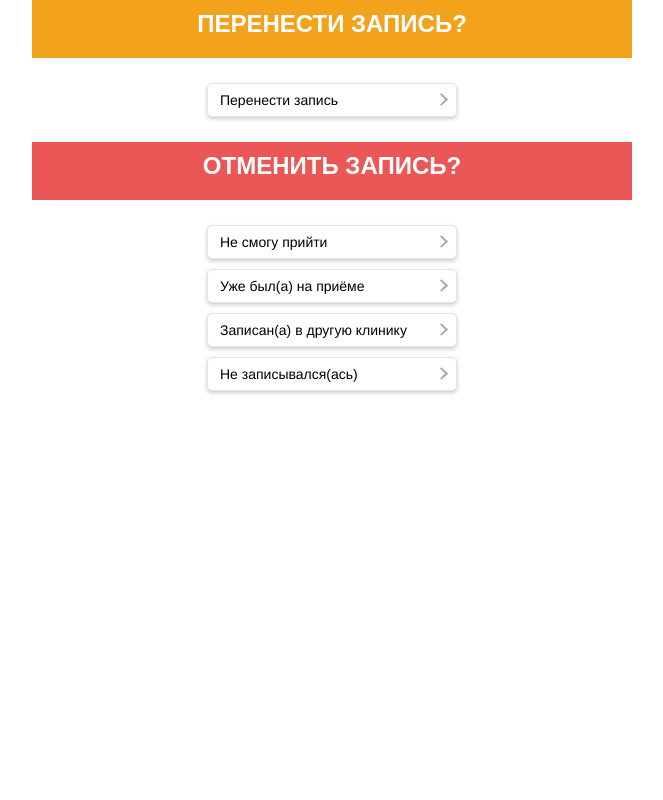
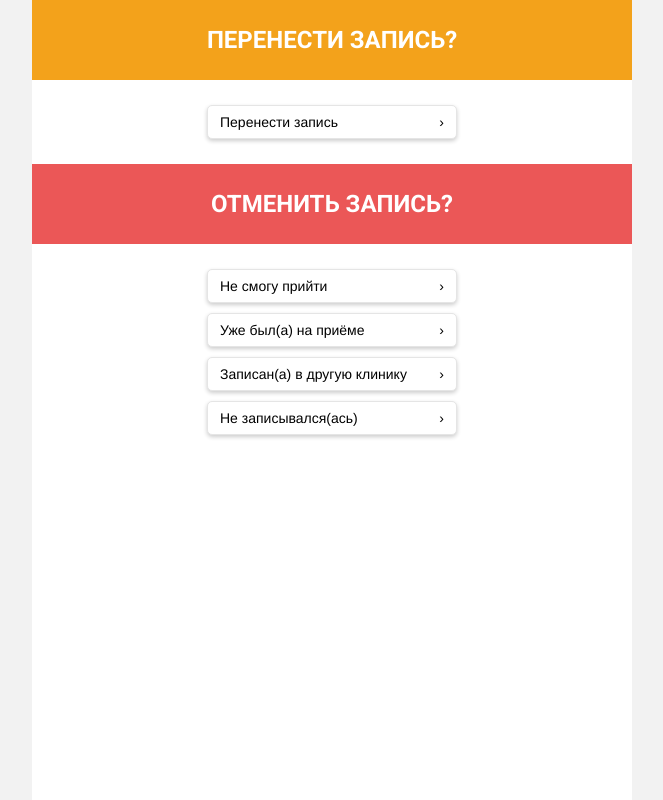
Before and after one commit to ALevkas/EmailWork, a plain HTML site: page transfer_cancel/index.html in a window 1280 px wide. Shown: the whole page, without its empty margins (308-971 px from the left). Drawn offline with Linux system fonts and the light colour scheme.

Commit message:
Email: поправил верстку во всех шаблонах

```diff
--- a/transfer_cancel/index.html
+++ b/transfer_cancel/index.html
@@ -9,18 +9,27 @@
     <title></title>
     <!-- <link rel="stylesheet" href="style.css"> -->
     <style>
+        @import url(http://fonts.googleapis.com/css?family=Roboto:400,100,300,500,700,900);
+        @import url(http://fonts.googleapis.com/css?family=Roboto+Condensed:400,300,700);
+
         /* Basics */
+        html {
+            height: 100%;
+        }
+
         body {
             Margin: 0;
             padding: 0;
             min-width: 100%;
-            background-color: #ffffff;
+            background-color: #f2f2f2;
+            font-family: 'Roboto';
+            min-height: 100%;
         }
 
         table {
             border-spacing: 0;
-            font-family: sans-serif;
             color: #333333;
+            background-color: #ffffff;
         }
 
         td {
@@ -46,6 +55,8 @@
             margin: 0 auto;
             width: 100%;
             max-width: 600px;
+            min-height: 100%;
+            position: fixed;
         }
 
         .inner {
@@ -93,17 +104,19 @@
         .one-column p {
             font-size: 24px;
             font-weight: bold;
-            Margin-bottom: 10px;
+            Margin: 10px 0 10px 0;
             color: #ffffff;
             text-transform: uppercase;
         }
 
         .header {
             background-color: #F3A21B;
+            height: 80px;
         }
 
         .headerTwo {
             background-color: #EB5757;
+            height: 80px;
         }
 
         .attetion {
@@ -130,7 +143,7 @@
             font-size: 14px;
             color: #000000;
             text-decoration: none;
-            display: inline-block;
+            display: block;
         }
 
         .otst {
@@ -148,6 +161,14 @@
 
         .indent {
             padding: 11px 10px 0 0;
+        }
+
+        .first-button {
+            height: 80px;
+        }
+
+        .twoGroup-button {
+            vertical-align: top;
         }
 
 
@@ -173,7 +194,7 @@
             <![endif]-->
             <table class="outer" align="center">
                 <!-- заголовок -->
-                <tr>
+                <tr class="header">
                     <td class="one-column">
                         <table width="100%">
                             <tr class="header">
@@ -184,7 +205,7 @@
                         </table>
                     </td>
                 </tr>
-                <tr>
+                <tr class="first-button">
                     <td class="one-column-appeal">
                         <table width="100%">
                             <tr>
@@ -194,13 +215,10 @@
                                             <td class="button">
                                                 <a class="link" href="https://www.copernica.com" target="_blank">
                                                     Перенести запись
+                                                    <span style="float: right;">
+                                                        &rsaquo;
+                                                    </span>
                                                 </a>
-                                                <table class="indent" align="right">
-                                                    <tr>
-                                                        <td class="triangle">
-                                                        </td>
-                                                    </tr>
-                                                </table>
                                             </td>
                                         </tr>
                                     </table>
@@ -209,7 +227,7 @@
                         </table>
                     </td>
                 </tr>
-                <tr>
+                <tr class="headerTwo">
                     <td class="one-column">
                         <table width="100%">
                             <tr class="headerTwo">
@@ -220,7 +238,7 @@
                         </table>
                     </td>
                 </tr>
-                <tr>
+                <tr class="twoGroup-button">
                     <td class="one-column-appeal">
                         <table width="100%">
                             <tr>
@@ -230,13 +248,10 @@
                                             <td class="button">
                                                 <a class="link" href="https://www.copernica.com" target="_blank">
                                                     Не смогу прийти
+                                                    <span style="float: right;">
+                                                        &rsaquo;
+                                                    </span>
                                                 </a>
-                                                <table class="indent" align="right">
-                                                    <tr>
-                                                        <td class="triangle">
-                                                        </td>
-                                                    </tr>
-                                                </table>
                                             </td>
                                         </tr>
                                     </table>
@@ -249,13 +264,10 @@
                                             <td class="button">
                                                 <a class="link" href="https://www.copernica.com" target="_blank">
                                                     Уже был(а) на приёме
+                                                    <span style="float: right;">
+                                                        &rsaquo;
+                                                    </span>
                                                 </a>
-                                                <table class="indent" align="right">
-                                                    <tr>
-                                                        <td class="triangle">
-                                                        </td>
-                                                    </tr>
-                                                </table>
                                             </td>
                                         </tr>
                                     </table>
@@ -268,13 +280,10 @@
                                             <td class="button">
                                                 <a class="link" href="https://www.copernica.com" target="_blank">
                                                     Записан(а) в другую клинику
+                                                    <span style="float: right;">
+                                                        &rsaquo;
+                                                    </span>
                                                 </a>
-                                                <table class="indent" align="right">
-                                                    <tr>
-                                                        <td class="triangle">
-                                                        </td>
-                                                    </tr>
-                                                </table>
                                             </td>
                                         </tr>
                                     </table>
@@ -287,13 +296,10 @@
                                             <td class="button">
                                                 <a class="link" href="https://www.copernica.com" target="_blank">
                                                     Не записывался(ась)
+                                                    <span style="float: right;">
+                                                        &rsaquo;
+                                                    </span>
                                                 </a>
-                                                <table class="indent" align="right">
-                                                    <tr>
-                                                        <td class="triangle">
-                                                        </td>
-                                                    </tr>
-                                                </table>
                                             </td>
                                         </tr>
                                     </table>
```
Also changed, not shown: apply_cancel/index.html (+32 -13 lines), cancel/index.html (+32 -6 lines), come/index.html (+31 -5 lines), start/index.html (+2 -3 lines), transfer_record/index.html (+34 -20 lines).
